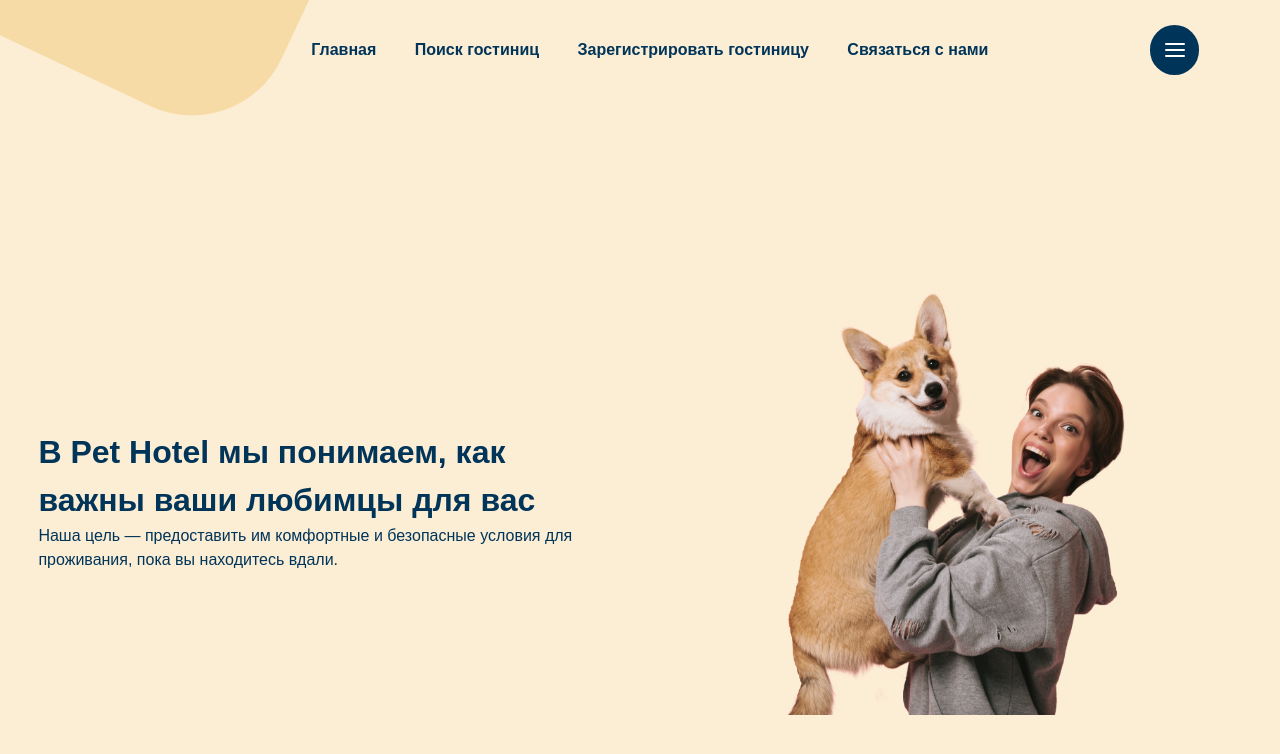
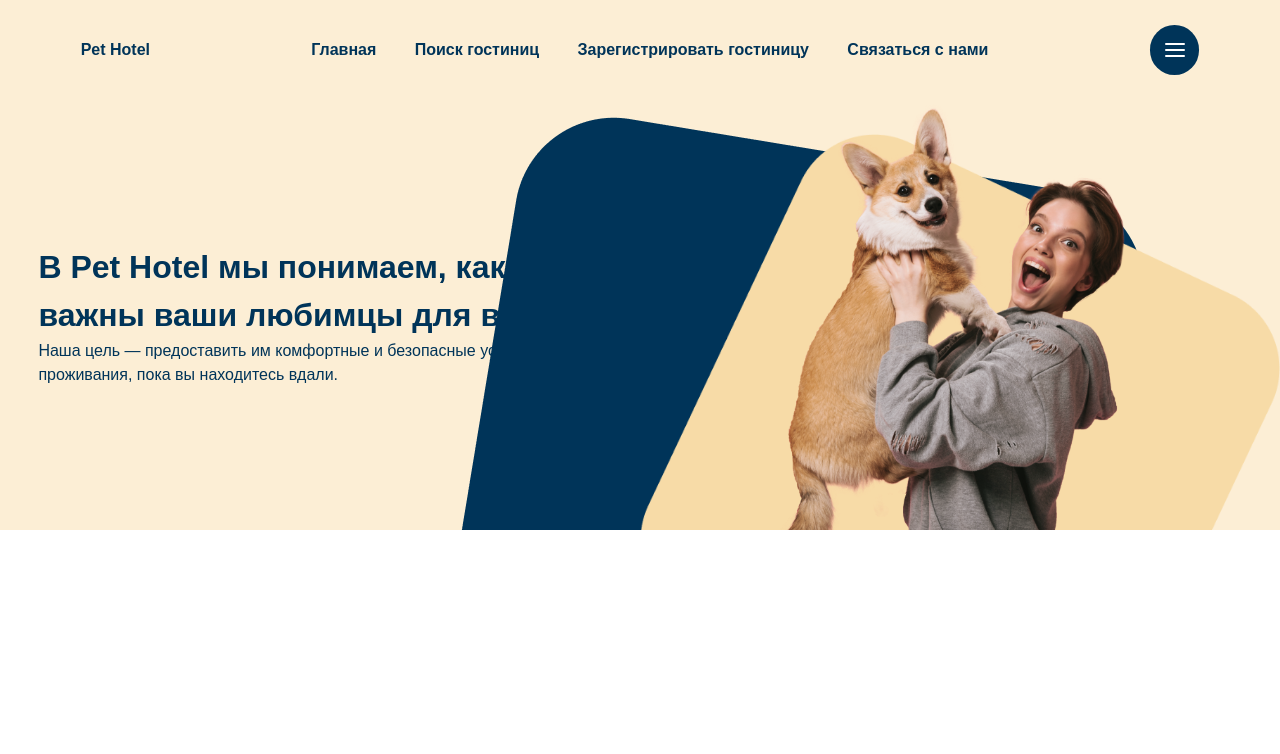
Before and after one commit to EkaterinaO19/petshotel, a Next.js app in the folder frontend/: page / in a window 1280 px wide. Shown: the top 754 px of the page. Built offline with nearby package versions, Linux system fonts and the light colour scheme; a web font is replaced by a local one.

Commit message:
add  landing

```diff
--- a/frontend/src/app/page.tsx
+++ b/frontend/src/app/page.tsx
@@ -1,37 +1,15 @@
-import Link from 'next/link';
 import styles from './styles/Home.module.scss';
 import Navbar from './components/Navbar';
 import MainLanding from './screens/MainLanding';
-import logo from './assets/Rectangle_9.png';
-import Image from 'next/image';
-import rect2  from './assets/Rectangle_2.png'
+
 
 
 const HomePage: React.FC = () => {
   return (
     <>
     <Navbar />
-       <div className={styles.logoContainer}>
-        <Image
-          src={logo}
-          alt="Логотип"
-          layout="intrinsic"
-          // width={100} // это будет максимальная высота
-          // height={100} // это будет максимальная ширина
-          />
-        </div>
         <main>
           <MainLanding/>
-          {/* <div className={styles.rectContainer}>
-            <Image
-          src={rect2}
-          alt="Логотип"
-          layout="responsive" // Использует адаптивное масштабирование
-          width={500} // Укажите желаемую ширину
-          height={300} // Укажите высоту, пропорциональную ширине
-          objectFit="contain"
-          />
-          </div> */}
 
         </main>
     </>
--- a/frontend/src/app/screens/MainLanding.tsx
+++ b/frontend/src/app/screens/MainLanding.tsx
@@ -2,7 +2,8 @@ import React, { useState, useEffect } from 'react';
 import styles from '../styles/MainLanding.module.scss';
 import petwomanimage from '../assets/good-humored-woman-holds-dog-laughing-pink-background-emotional-sort-haired-girl-grey-hoodie-poses-with-corgi-isolated.png'
 import Image from 'next/image';
-
+import rect2 from '../assets/Rectangle_2.png';
+import rect1 from '../assets/Rectangle_1.png';
 
 const MainLanding: React.FC = () => {
     return (
@@ -12,7 +13,8 @@ const MainLanding: React.FC = () => {
             <p>Наша цель — предоставить им комфортные и безопасные условия для проживания, пока вы находитесь вдали.</p>
         </div>
         <div className={styles.imageColumn}>
-            <Image
+            <div className={styles.petContainer}>
+                <Image
                 src={petwomanimage}
                 alt='petwomanimage'
                 layout="responsive" // Использует адаптивное масштабирование
@@ -20,6 +22,28 @@ const MainLanding: React.FC = () => {
                 height={693} // Укажите высоту, пропорциональную ширине
                 objectFit="contain" // Или "cover" в зависимости от нужного поведения
             />
+            </div>
+
+            <div className={styles.rectContainer}>
+            <Image
+          src={rect2}
+          alt="Логотип"
+          layout="responsive" // Использует адаптивное масштабирование
+          width={500} // Укажите желаемую ширину
+          height={300} // Укажите высоту, пропорциональную ширине
+          objectFit="contain"
+          />
+          </div>
+          <div className={styles.rectContainer1}>
+            <Image
+          src={rect1}
+          alt="Логотип"
+          layout="responsive" // Использует адаптивное масштабирование
+          width={500} // Укажите желаемую ширину
+          height={300} // Укажите высоту, пропорциональную ширине
+          objectFit="contain"
+          />
+          </div>
         </div>
     </div>
     )
--- a/frontend/src/app/styles/Home.module.scss
+++ b/frontend/src/app/styles/Home.module.scss
@@ -4,13 +4,5 @@
     position: absolute;
     top: 0;
     left: 0;
-
+    z-index: 0;
 }
-
-.rectContainer {
-    width: fit-content;
-    height: auto;
-    position: absolute;
-    bottom: 0;
-    right: 0;
-}
--- a/frontend/src/app/styles/MainLanding.module.scss
+++ b/frontend/src/app/styles/MainLanding.module.scss
@@ -2,22 +2,38 @@
 
 .container {
   display: grid;
-  grid-template-columns: 1fr 1fr; /* Две колонки с одинаковой шириной */
+  grid-template-columns: 1fr 1fr;
   align-items: center;
-  height: 100vh; /* Высота на весь экран */
   background-color: $monyellow40;
 }
 
 .textColumn {
   display: flex;
   flex-direction: column;
-  justify-content: center; /* Центровка текста по вертикали */
-  padding: 0 3vw; /* Отступы по бокам */
+  justify-content: center;
+  padding: 0 3vw;
   color: $darkblue;
 }
 
 .imageColumn {
   display: flex;
-  justify-content: center; /* Центровка изображения по горизонтали */
-  align-items: flex-end; /* Привязка изображения к нижнему краю */
+  justify-content: center;
+  align-items: flex-end;
 }
+
+.petContainer{
+  z-index: 2;
+}
+.rectContainer {
+  width: fit-content;
+  height: auto;
+  position: absolute;
+  z-index: 1;
+}
+
+.rectContainer1{
+  width: fit-content;
+  height: auto;
+  position: absolute;
+  right: 135px;
+}
```
